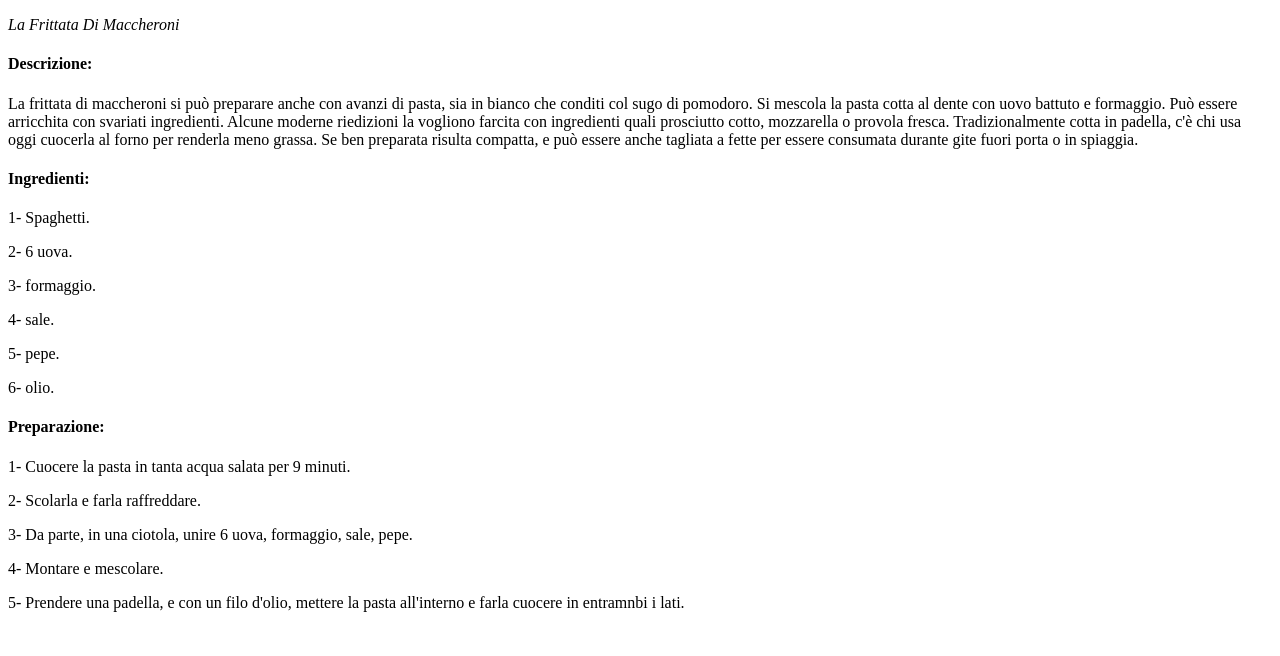
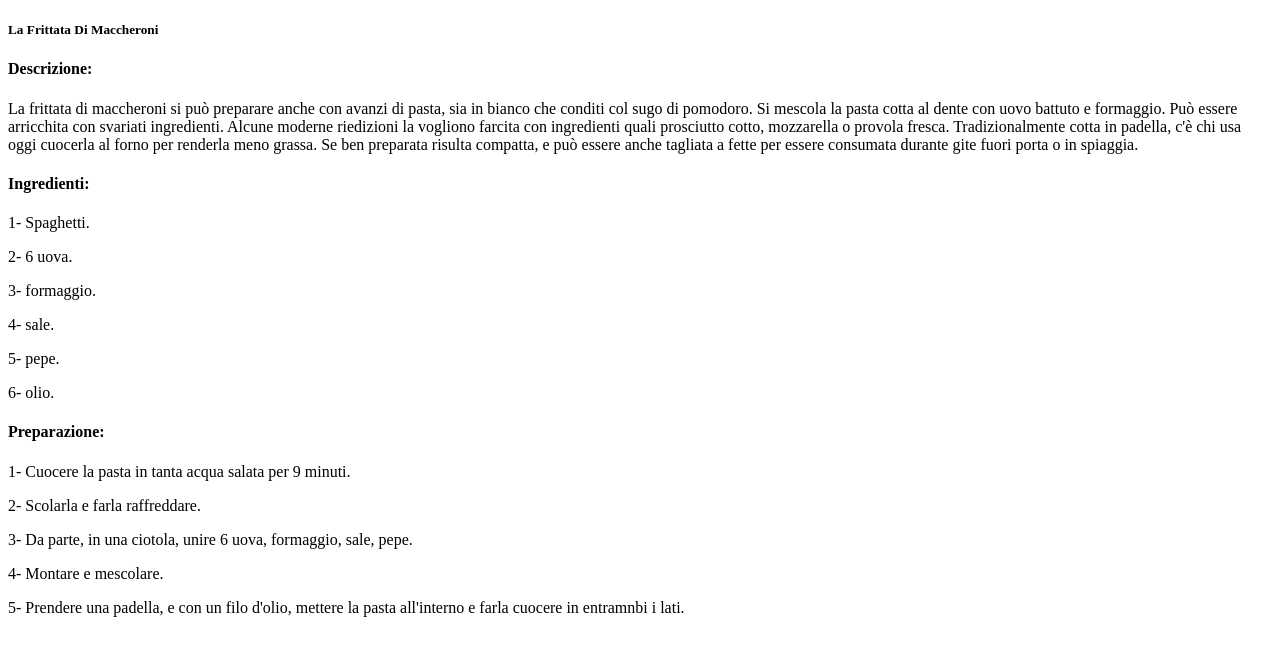
Before and after one commit to tonyiovino/MyWebSite, a plain HTML site: page ricetta.html in a window 1280 px wide. Drawn offline with Linux system fonts and the light colour scheme.

Commit message:
Ricette Della Nonna

```diff
--- a/ricetta.html
+++ b/ricetta.html
@@ -8,7 +8,7 @@
 	</head>
 
 	<body>
-		<p><em>La Frittata Di Maccheroni</em></p>
+		<p><h5>La Frittata Di Maccheroni</h5></p>
 
 		<p><h4>Descrizione:</h4></p>
 			<p>La frittata di maccheroni si può preparare anche con avanzi di pasta, sia in bianco che conditi col sugo di pomodoro. Si mescola la pasta cotta al dente con uovo battuto e formaggio. Può essere arricchita con svariati ingredienti. Alcune moderne riedizioni la vogliono farcita con ingredienti quali prosciutto cotto, mozzarella o provola fresca. Tradizionalmente cotta in padella, c'è chi usa oggi cuocerla al forno per renderla meno grassa. Se ben preparata risulta compatta, e può essere anche tagliata a fette per essere consumata durante gite fuori porta o in spiaggia.</p>
```
